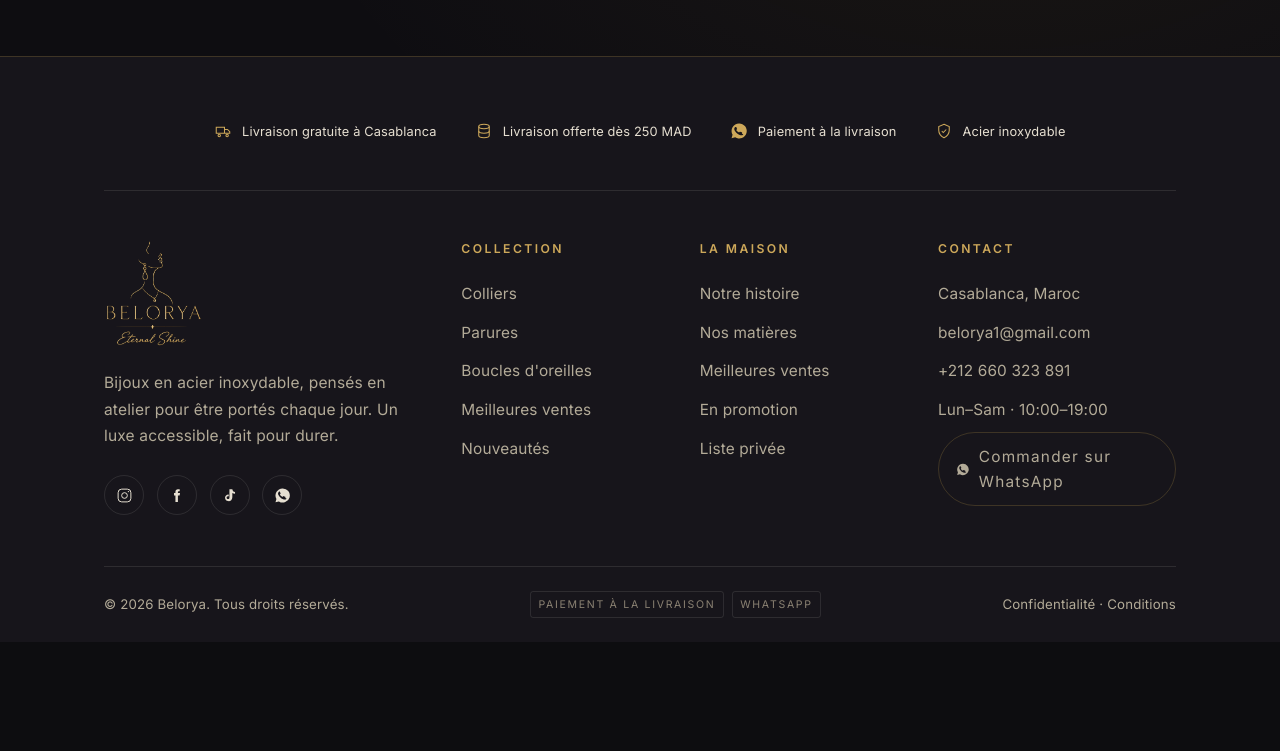
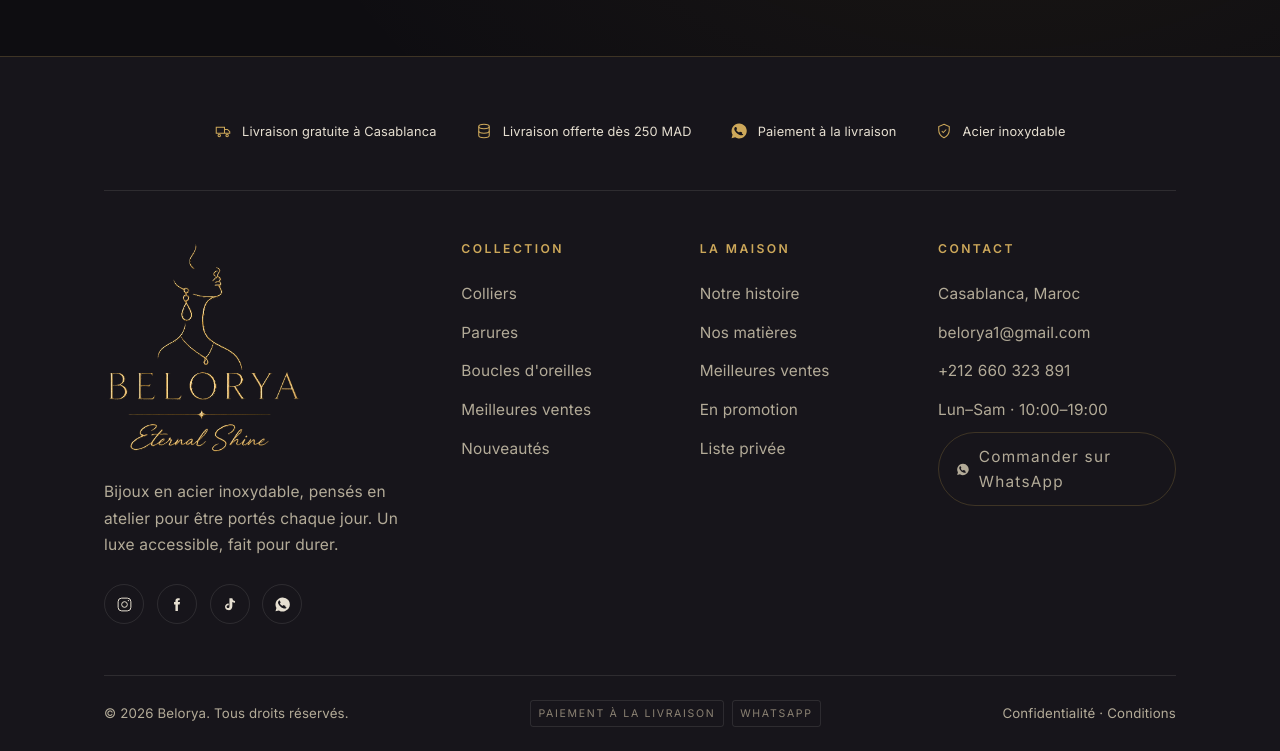
Before and after one commit to aminezalarh-code/maison-eclat, a PHP site: page / in a window 1280 px wide. Shown: the part 5680-6431 px from the top of the page. Before the commit the page ends 6298 px from the top, so only its background shows below. Run offline with PHP 8.4, Linux system fonts and the light colour scheme; some web fonts are replaced.

Commit message:
Enlarge logo 2x (header 132px, mobile 124px, footer 218px)
Co-Authored-By: Claude Opus 4.8 <noreply@anthropic.com>

```diff
--- a/styles/main.css
+++ b/styles/main.css
@@ -207,11 +207,11 @@ h1, h2, h3, h4 { font-family: var(--display); font-weight: 500; color: var(--ivo
   display: flex; flex-direction: column; align-items: flex-start; line-height: 1;
   text-align: left;
 }
-.brand__logo { height: 66px; width: auto; display: block; }
+.brand__logo { height: 132px; width: auto; display: block; }
 .brand__fallback { display: flex; flex-direction: column; align-items: flex-start; line-height: 1; }
 .brand__logo.hide, .brand__fallback.hide { display: none; }
-.mobile-mark { height: 62px; }
-.footer-mark { height: 109px; }
+.mobile-mark { height: 124px; }
+.footer-mark { height: 218px; }
 .brand__name {
   font-family: var(--display);
   font-size: 1.32rem;
```
